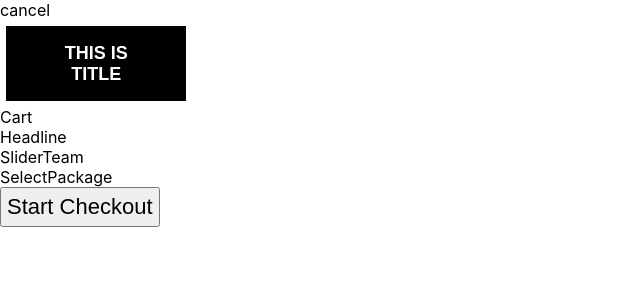
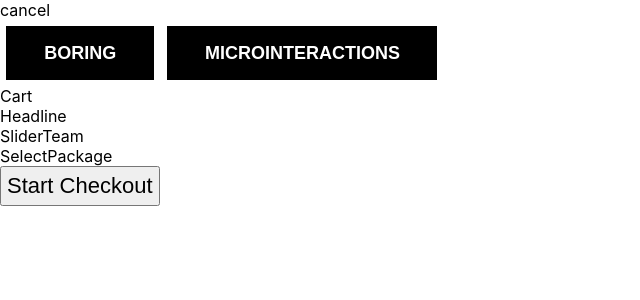
Before and after one commit to xdMR/overOptimizedPPS, a React (Create React App) app in the folder sales_page/: page /cancel in a window 1280 px wide. Shown: the top 300 px of the page, without its empty margins (0-640 px from the left). Built offline with nearby package versions, Linux system fonts and the light colour scheme.

Commit message:
adds microintercations for button hover and pressed

```diff
--- a/sales_page/src/App.js
+++ b/sales_page/src/App.js
@@ -47,7 +47,9 @@ function App() {
           </Routes>
         </BrowserRouter>
 
-          <Button title="this is title"/>
+          <Button boring={true} title="Boring"/>
+          <Button boring={false} title="Microinteractions"/>
+
         <Cart />
         <Headline />
         <SliderTeam />
--- a/sales_page/src/components/button/button.css
+++ b/sales_page/src/components/button/button.css
@@ -2,7 +2,7 @@
     display: inline-block;
     text-decoration: none;
     color: var(--buttonTextColor, #fff);
-    max-width: 10em;
+    max-width: 15em;
     font-weight: 600;
     text-transform: uppercase;
     text-align: center;
@@ -11,13 +11,14 @@
     background: var(--accent, black);
     -webkit-transition: opacity 250ms linear, -webkit-transform 250ms ease-in-out;
     transition: opacity 250ms linear, -webkit-transform 250ms ease-in-out;
-    transition: transform 150ms ease-in-out, opacity 250ms linear;
-    transition: transform 150ms ease-in-out, opacity 250ms linear, -webkit-transform 250ms ease-in-out;
+    transition: transform 250ms ease-in-out, opacity 250ms linear;
     margin: 0.35em;
     border: 2px solid black;
+    transition:box-shadow 0.5s ease-in-out;
 }
 
 .btn:hover{
+    color:rgb(230, 229, 229);
     cursor: pointer;
     opacity: 0.9;
     transform: scale(0.95);
@@ -27,6 +28,18 @@
     cursor: pointer;
     background-color:rgb(230, 230, 230);
     color:black;
+    transform: scale(0.90);
     border: 2px solid black;
+    box-shadow: inset 15em 0 0 0 rgb(0, 0, 0);
+    /* on hover BG becomes white and text black, black background starts sliding from left */
+    /* when black background is covering the button again, text needs to be white again, this is achieved with animation addColor */
+    animation: addColor 0.5s 1;
+    /* forwards is needed so that animation stays on the last frame (that text stays white and not black) */
+    animation-fill-mode: forwards;
+}
 
+@keyframes addColor
+{
+    0%      {color:black;}
+    100%    {color:white;}
 }
```
